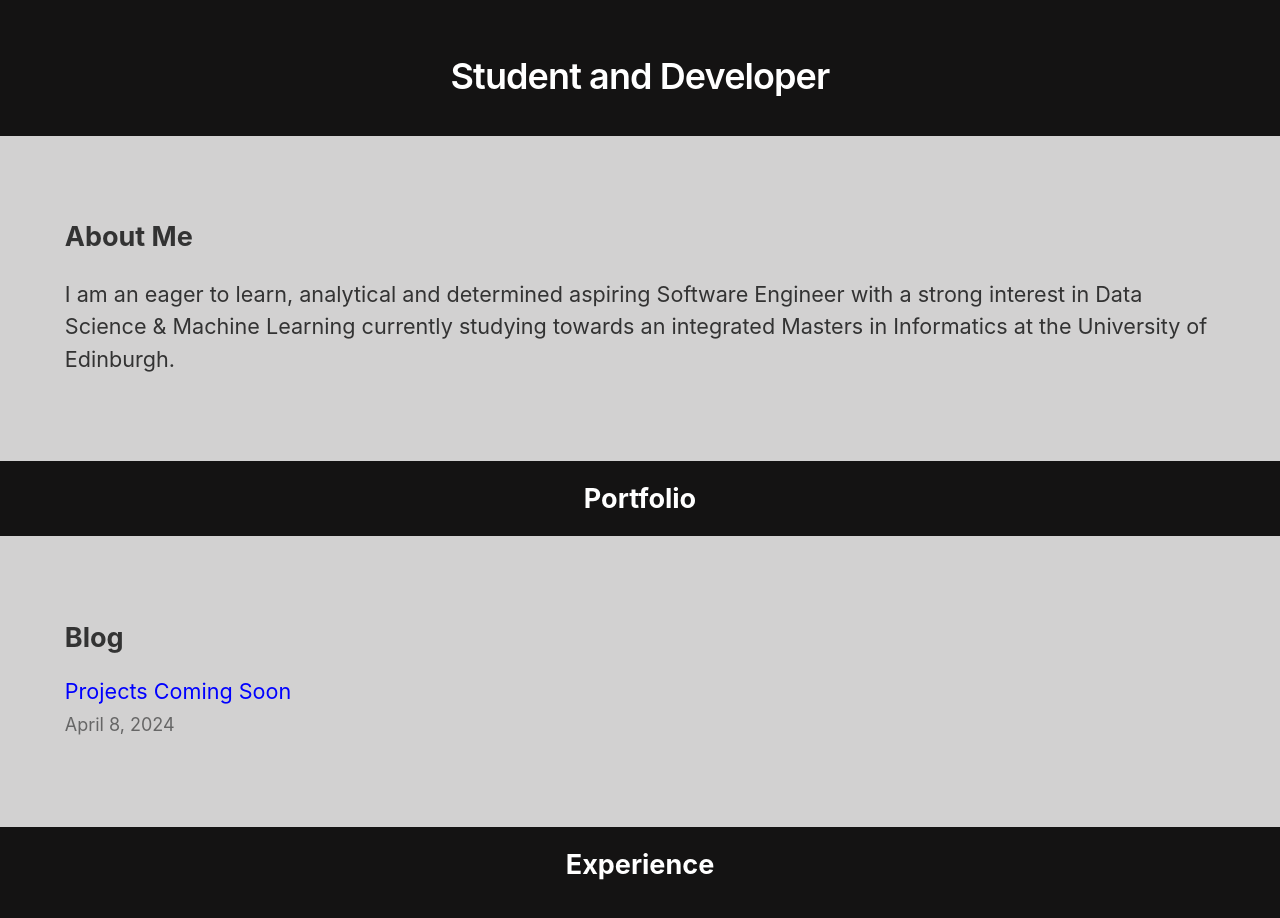
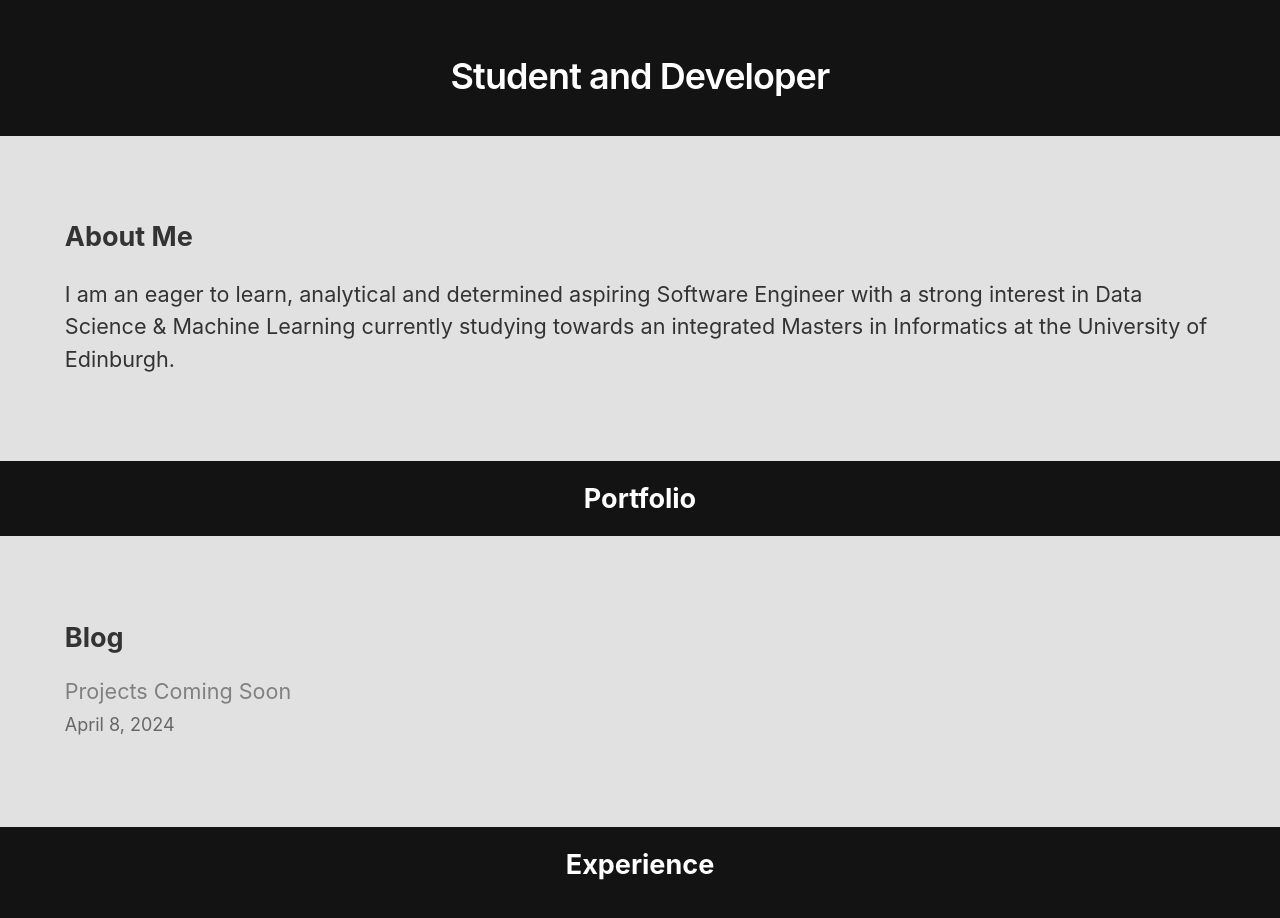
Before and after one commit to JamieHol-ai/Resume, a Next.js app: page /resume in a window 1280 px wide. Shown: the part 300-1218 px from the top of the page. Built offline with nearby package versions, Linux system fonts and the light colour scheme.

Commit message:
Update resume.js and global.css

```diff
--- a/styles/global.css
+++ b/styles/global.css
@@ -25,7 +25,7 @@ body {
 }
 
 a {
-  color: blue;
+  color: gray;
   text-decoration: none;
 }
 
--- a/styles/utils.module.css
+++ b/styles/utils.module.css
@@ -56,7 +56,7 @@
   /* utils.module.css */
 
   .lightSec {
-    background-color: rgba(253, 253, 253, 0.815); /* or any color you want */
+    background-color: rgba(253, 253, 253, 0.884); /* or any color you want */
     width: 100vw; /* viewport width */
     margin-left: calc(-50vw + 50%); /* center the element */
     padding: 3em; /* add some padding if needed */
```
Also changed, not shown: pages/resume.js (+3 -4 lines).
